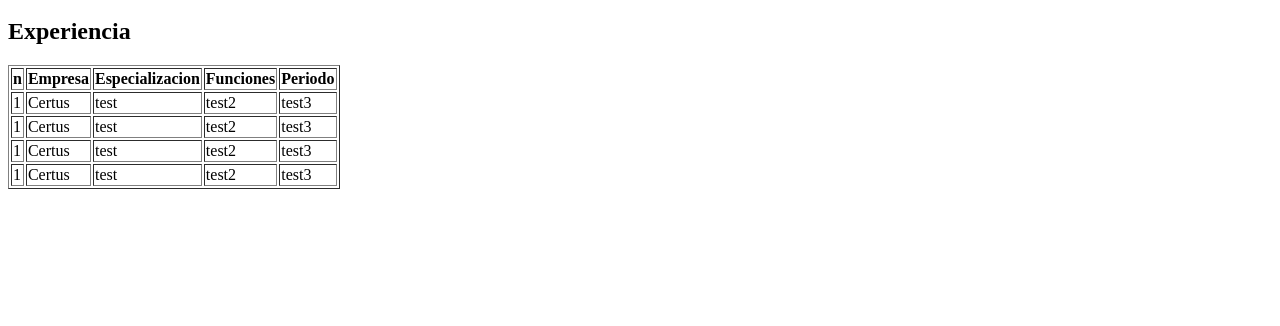
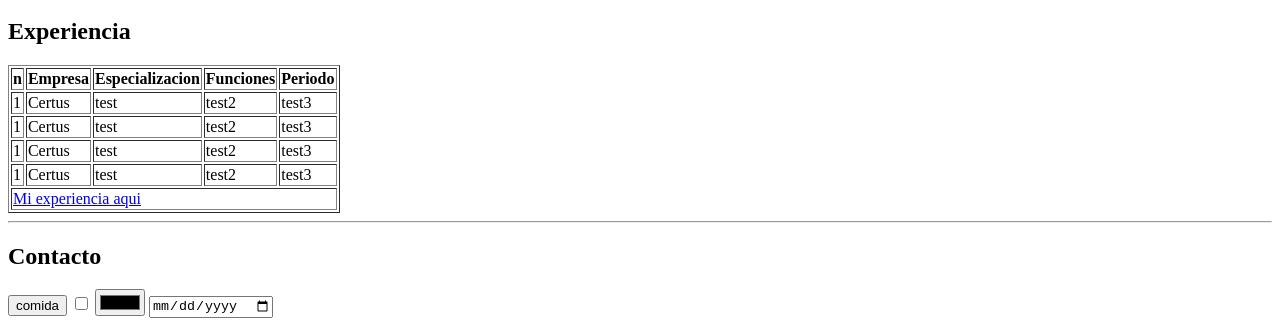
Before and after one commit to Alt-Anthony/sitioWeb2, a plain HTML site: page index.html in a window 1280 px wide. Shown: the part 958-1284 px from the top of the page. Before the commit the page ends 1155 px from the top, so only its background shows below. Drawn offline with nearby package versions, Linux system fonts and the light colour scheme.

Commit message:
input types

```diff
--- a/index.html
+++ b/index.html
@@ -17,8 +17,8 @@
                 </a>
                 <ul>
                     <li><a href="#">Perfil</a></li>
-                    <li><a href="">Experiencia</a></li>
-                    <li><a href="#">Contacto</a></li>
+                    <li><a href="#experience">Experiencia</a></li>
+                    <li><a href="#contact">Contacto</a></li>
                 </ul>
                 <ul>
                     <li><a href="https://www.github.com"><i class="bi bi-github"></i></a></li>
@@ -99,7 +99,27 @@
                             <td>test3</td>
                         </tr>
                     </tbody>
+                    <tfoot>
+                        <tr>
+                            <td colspan="5">
+                                <a href="https://www.linkedin.com" target="_blank" rel="noopener noreferrer">Mi
+                                    experiencia aqui</a>
+                            </td>
+                        </tr>
+                    </tfoot>
                 </table>
+            </div>
+        </section>
+        <hr/>
+        <section id="contact">
+            <div>
+                <h2>Contacto</h2>
+                <form action="">
+                    <input type="button" value="comida">
+                    <input type="checkbox" name="id">
+                    <input type="color" name="id">
+                    <input type="date" name="" id="">
+                </form>
             </div>
         </section>
     </main>
```
